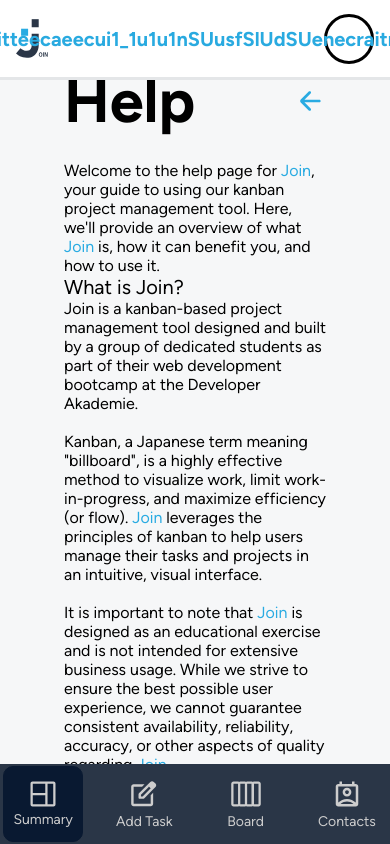
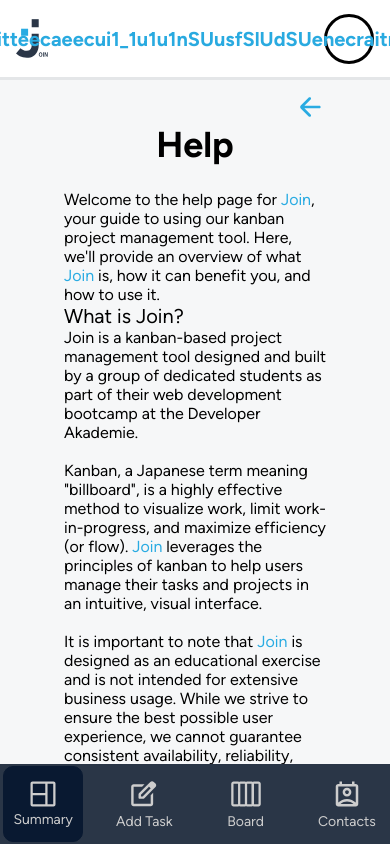
Before and after one commit to ToniKleinfeld/Join, a plain HTML site: page help.html in a window 390 px wide. Drawn offline with Linux system fonts and the light colour scheme; sample sign-in values are in the browser's storage.

Commit message:
make help leagacy and privacy better resposive

```diff
--- a/css/help-privacy-legal.css
+++ b/css/help-privacy-legal.css
@@ -30,3 +30,40 @@
 .help-privacy-legal-main img{
     cursor: pointer;
 }
+
+@media (max-width:1050px) {
+    .help-privacy-legal-main {
+        flex-direction: column-reverse;
+        & img {
+            align-self: flex-end;
+        }
+    }
+}
+
+@media (max-width:825px) {
+    .maincontent {
+        padding: 90px 64px;
+
+    }
+
+    .help-privacy-legal-main {
+        font-size: 14px;
+        word-break:break-word;
+
+        & h1 {
+            font-size: 36px;
+            word-break: break-all;
+        }
+    }
+}
+
+@media (max-width:380px) {
+    .help-privacy-legal-main {
+        font-size: 12px;
+
+        & h1 {
+            font-size: 24px;
+
+        }
+    }
+}
```
